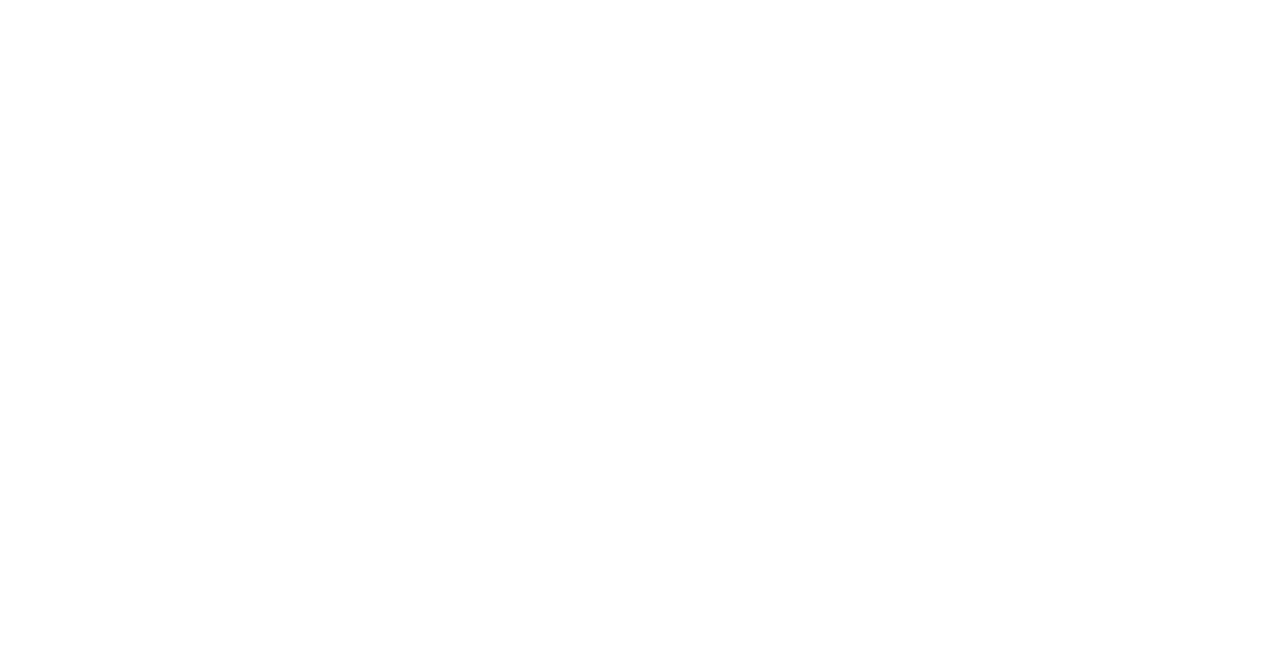
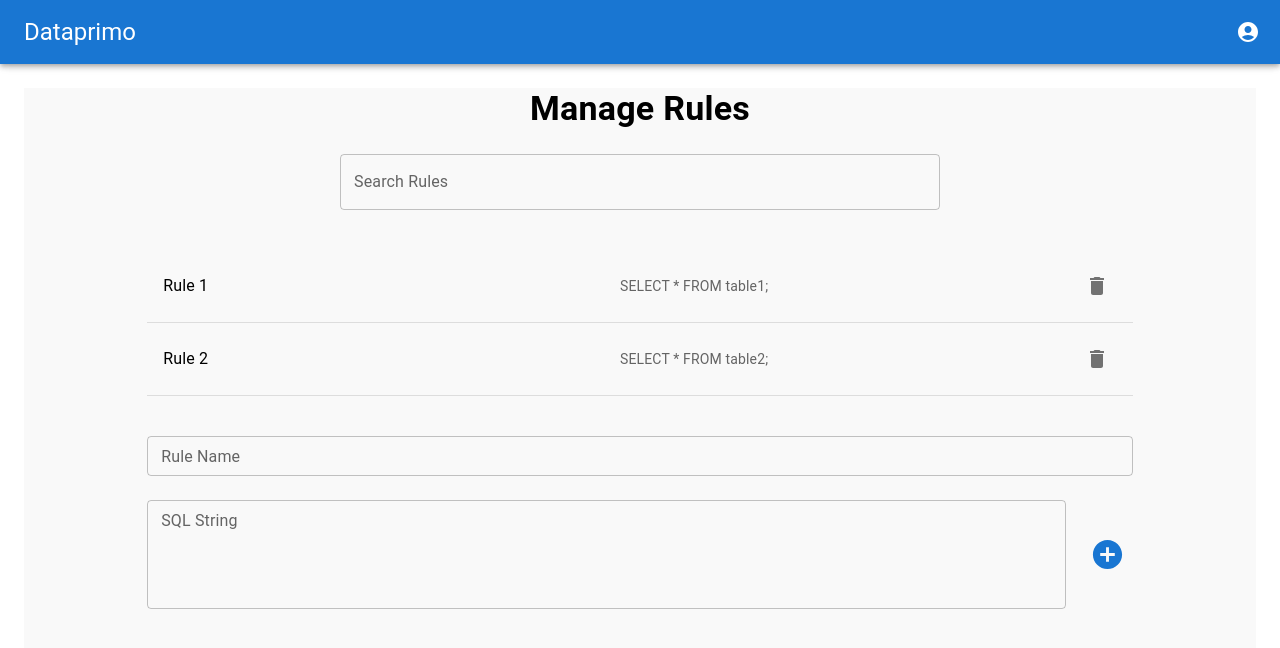
Before and after one commit to Serenity-Clicksense/data-primo, a React (Create React App) app in the folder data-primo/: page /addRules in a window 1280 px wide. Before the commit this address had no page. Shown: the top 648 px of the page. Built offline with nearby package versions, Linux system fonts and the light colour scheme.

Commit message:
add manageRules

```diff
--- a/data-primo/src/App.js
+++ b/data-primo/src/App.js
@@ -5,6 +5,8 @@
 import MainLayout from "./layouts/MainLayout";
 import Home from "./pages/Home";
 import ManageCategories from "./pages/ManageCategories";
+import AddRules from "./pages/AddRules";
+
 
 function App() {
   return (
@@ -15,6 +17,7 @@
           <Route path="/" element={<MainLayout />}>
             <Route index element={<Home />} />
             <Route path="/manageCategories" element={<ManageCategories />}/>
+            <Route path="/addRules" element={<AddRules />}/>
           </Route>
       </Routes>
     </Router>
--- a/data-primo/src/layouts/MainLayout.js
+++ b/data-primo/src/layouts/MainLayout.js
@@ -28,7 +28,7 @@
   return (
     <Box sx={{ display: "flex", flexDirection: "column", minHeight: "100vh" }}>
       {/* Navbar */}
-      <AppBar position="static">
+      <AppBar position="sticky">
         <Toolbar>
           <Typography
             variant="h5"
--- /dev/null
+++ b/data-primo/src/pages/AddRules.js
@@ -0,0 +1,129 @@
+import React, { useState } from "react";
+import { Box, Typography, TextField, IconButton, List, ListItem, ListItemText, Divider } from "@mui/material";
+import DeleteIcon from "@mui/icons-material/Delete";
+import AddCircleIcon from "@mui/icons-material/AddCircle";
+
+function AddRules() {
+  // States to manage the rules list, search term, and input fields
+  const [rules, setRules] = useState([
+    { ruleName: "Rule 1", sqlString: "SELECT * FROM table1;" },
+    { ruleName: "Rule 2", sqlString: "SELECT * FROM table2;" },
+  ]);
+  const [ruleName, setRuleName] = useState("");
+  const [sqlString, setSqlString] = useState("");
+  const [searchTerm, setSearchTerm] = useState("");
+
+  // Add a new rule
+  const handleAddRule = () => {
+    if (ruleName && sqlString) {
+      setRules([...rules, { ruleName, sqlString }]);
+      setRuleName(""); // Clear input after adding
+      setSqlString(""); // Clear input after adding
+    }
+  };
+
+  // Delete a rule from the list
+  const handleDeleteRule = (index) => {
+    const newRules = rules.filter((_, i) => i !== index);
+    setRules(newRules);
+  };
+
+  // Filter rules based on search term
+  const filteredRules = rules.filter((rule) =>
+    rule.ruleName.toLowerCase().includes(searchTerm.toLowerCase()) ||
+    rule.sqlString.toLowerCase().includes(searchTerm.toLowerCase())
+  );
+
+  // Handle input change for SQL string (to manage line breaks)
+  const handleSqlChange = (e) => {
+    setSqlString(e.target.value);
+  };
+
+  return (
+    <Box
+      display="flex"
+      flexDirection="column"
+      alignItems="center"
+      justifyContent="top"
+      minHeight="100vh"
+      bgcolor="#f9f9f9"
+    >
+      <Typography variant="h4" fontWeight="bold" mb={3}>
+        Manage Rules
+      </Typography>
+
+      {/* Search Input Field */}
+      <TextField
+        label="Search Rules"
+        variant="outlined"
+        fullWidth
+        sx={{ maxWidth: "600px", mb: 4 }}
+        value={searchTerm}
+        onChange={(e) => setSearchTerm(e.target.value)}
+      />
+
+      {/* List of rules */}
+      <Box width="80%" mb={4}>
+        <List sx={{ maxHeight: "400px", overflowY: "auto" }}>
+          {filteredRules.map((rule, index) => (
+            <ListItem
+              key={index}
+              sx={{
+                borderBottom: "1px solid #ddd",
+                paddingY: 2,
+                display: "flex",
+                justifyContent: "space-between",
+                alignItems: "center",
+              }}
+            >
+              <Box sx={{ width: "45%" }}>
+                <ListItemText primary={rule.ruleName} />
+              </Box>
+              <Box sx={{ width: "45%" }}>
+                <ListItemText secondary={rule.sqlString} />
+              </Box>
+              <IconButton onClick={() => handleDeleteRule(index)}>
+                <DeleteIcon />
+              </IconButton>
+            </ListItem>
+          ))}
+        </List>
+        {/* <Divider /> */}
+      </Box>
+
+      {/* Input fields for adding new rule */}
+      <Box width="80%" display="flex" gap={2} mb={3}>
+        <TextField
+          label="Rule Name"
+          variant="outlined"
+          size="small"
+          value={ruleName}
+          onChange={(e) => setRuleName(e.target.value)}
+          sx={{ width: "100%" }}
+        />
+      </Box>
+
+      {/* Input field for SQL string with multiline behavior */}
+      <Box width="80%" display="flex" gap={2} mb={3}>
+        <TextField
+          label="SQL String"
+          variant="outlined"
+          size="small"
+          value={sqlString}
+          onChange={handleSqlChange}
+          multiline
+          minRows={4} // Set minimum rows for visibility
+          sx={{ width: "100%" }}
+        />
+        <IconButton
+          onClick={handleAddRule}
+          color="primary"
+        >
+          <AddCircleIcon fontSize="large" />
+        </IconButton>
+      </Box>
+    </Box>
+  );
+}
+
+export default AddRules;
--- a/data-primo/src/pages/Home.js
+++ b/data-primo/src/pages/Home.js
@@ -6,11 +6,15 @@
 import { useNavigate } from "react-router-dom";
 
 
+
 function Home() {
     const navigate = useNavigate();
 
     const handleManageCategories=()=>{
         navigate("/manageCategories");
+    }
+    const handleAddRules=()=>{
+        navigate("/addRules");
     }
 
   return (
@@ -70,6 +74,7 @@
               transform: "scale(1.1)", // Zoom effect
             },
           }}
+          onClick={handleAddRules}
         >
           <AddCircleOutlineIcon sx={{ fontSize: 50, mb: 1 }} />
           Add Rules
--- a/data-primo/src/pages/ManageCategories.js
+++ b/data-primo/src/pages/ManageCategories.js
@@ -1,10 +1,10 @@
 import React, { useState } from "react";
-import { Box, Typography, TextField, Button, IconButton, List, ListItem, ListItemText, Divider } from "@mui/material";
+import { Box, Typography, TextField, IconButton, List, ListItem, ListItemText, Divider } from "@mui/material";
 import DeleteIcon from "@mui/icons-material/Delete";
 import AddCircleIcon from "@mui/icons-material/AddCircle";
 
 function ManageCategories() {
-  const [categories, setCategories] = useState(["Category 1", "Category 2", "Category 3"]); // Example categories
+  const [categories, setCategories] = useState(["Category 1", "Category 2", "Category 3"]);
   const [newCategory, setNewCategory] = useState("");
   const [search, setSearch] = useState("");
 
@@ -28,13 +28,14 @@
       display="flex"
       flexDirection="column"
       alignItems="center"
+      justifyContent="top"
       minHeight="100vh"
       bgcolor="#f9f9f9"
       p={2}
       borderRadius={4}
     >
       {/* Title Section */}
-      <Typography variant="h4" fontWeight="bold" mb={2}>
+      <Typography variant="h4" fontWeight="bold" mb={3}>
         Manage Categories
       </Typography>
 
@@ -45,25 +46,31 @@
         fullWidth
         value={search}
         onChange={(e) => setSearch(e.target.value)}
-        sx={{ mb: 2 }}
+        sx={{ maxWidth: "600px", mb: 3 }}
       />
 
       {/* Categories List */}
-      <List sx={{ width: "100%", maxHeight: "400px", overflowY: "auto" }}>
+      <Box width="80%" mb={3} display="flex" flexDirection="column" gap={2}>
+        <List sx={{ maxHeight: "400px", overflowY: "auto" }}>
           {filteredCategories.map((category, index) => (
-          <ListItem key={index} sx={{ display: "flex", justifyContent: "space-between" }}>
+            <ListItem key={index} sx={{ borderBottom: "1px solid #ddd",
+                paddingY: 2,
+                display: "flex",
+                justifyContent: "space-between",
+                alignItems: "center", }}>
+              <Box sx={{ width: "45%" }}>
                 <ListItemText primary={category} />
+              </Box>
               <IconButton onClick={() => handleDeleteCategory(category)} edge="end">
                 <DeleteIcon />
               </IconButton>
             </ListItem>
           ))}
         </List>
-
-      <Divider sx={{ width: "100%", my: 2 }} />
+      </Box>
 
       {/* Add Category Section */}
-      <Box display="flex" alignItems="center" width="100%">
+      <Box display="flex" alignItems="center" width="80%">
         <TextField
           label="Add Category"
           variant="outlined"
@@ -71,7 +78,7 @@
           value={newCategory}
           onChange={(e) => setNewCategory(e.target.value)}
         />
-        <IconButton onClick={handleAddCategory} sx={{ ml: 2 }}>
+        <IconButton onClick={handleAddCategory} sx={{ ml: 2 }} color="primary">
           <AddCircleIcon fontSize="large" />
         </IconButton>
       </Box>
```
Lines whose indentation alone changed are shown as unchanged.
